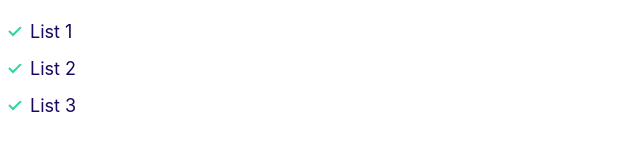
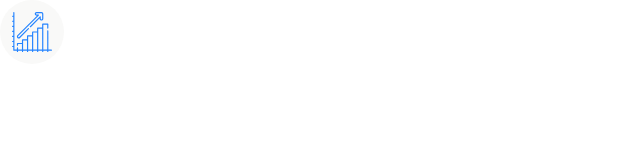
Before and after one commit to ne0-d/dhruvify, a plain HTML site: page index.html in a window 1280 px wide. Shown: the whole page, without its empty margins (0-640 px from the left). Drawn offline with Linux system fonts and the light colour scheme.

Commit message:
added icons with bakcground container class

```diff
--- a/css/styles.css
+++ b/css/styles.css
@@ -132,3 +132,21 @@ a{
 @media screen and (min-width:1024px){
 
 }
+
+/* Icons */
+.icon{
+    width: 40px;
+    height: 40px;
+}
+.icon--primary{
+    fill:var(--color-primary)
+}
+.icon-container{
+    height: 64px;
+    width: 64px;
+    background-color: #f9f9f8;
+    display: inline-flex;
+    justify-content: center;
+    align-items: center;
+    border-radius: 100%;
+}
--- a/index.html
+++ b/index.html
@@ -9,10 +9,10 @@
     <title>Dhruvify</title>
 </head>
 <body>
-    <ul class=" list list--tick">
-        <li class="list__item">List 1</li>
-        <li class="list__item">List 2</li>
-        <li class="list__item">List 3</li>
-    </ul>
-</body>
+    <span class="icon-container">
+        <svg class="icon icon--primary">
+            <use xlink:href="images/sprite.svg#growth"></use>
+        </svg>
+        </body>
+    </span>
 </html>
```
Also changed, not shown: components/icond.html (added, +6 -0 lines), images/sprite.svg (added).
